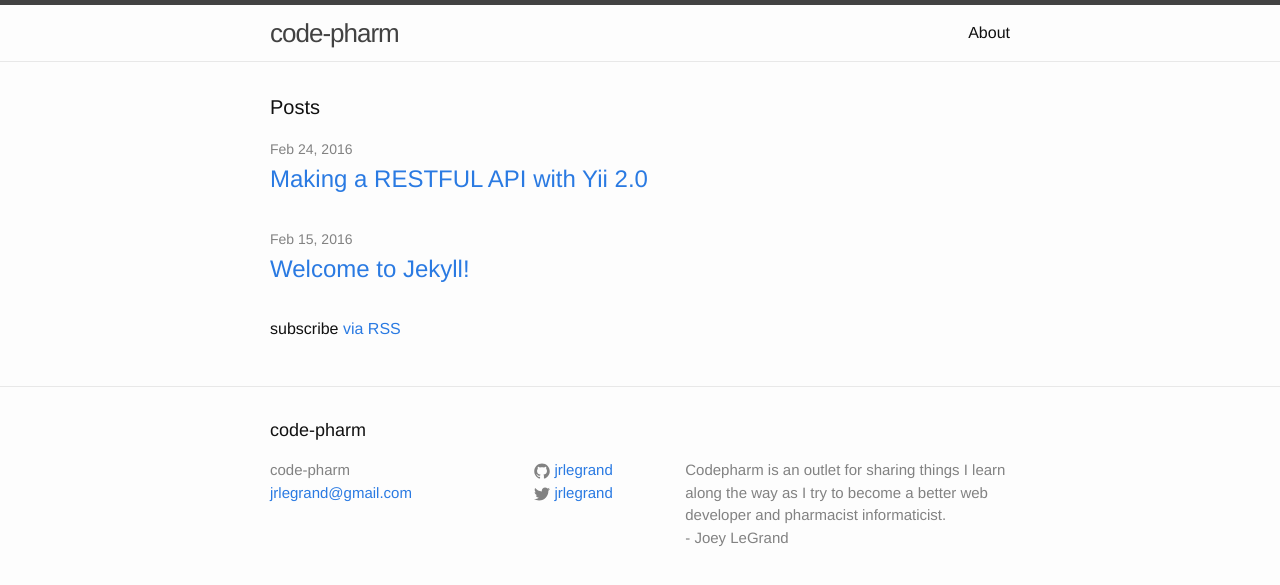
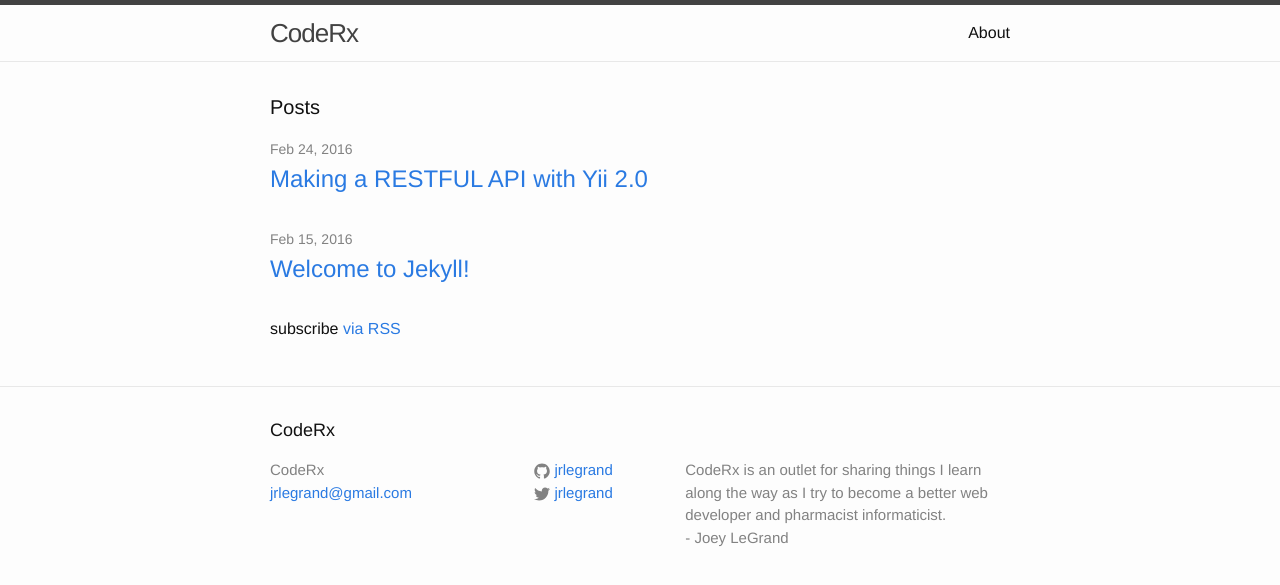
Before and after one commit to jrlegrand/jrlegrand.github.io, a Jekyll site: the page built from index.html, in a window 1280 px wide. Shown: the top 585 px of the page. Built offline with Jekyll 4.4.1, drawn with Linux system fonts in a browser that asks for light colours.

Commit message:
Update _config.yml
Change name of blog

```diff
--- a/_config.yml
+++ b/_config.yml
@@ -6,10 +6,10 @@
 # 'jekyll serve'. If you change this file, please restart the server process.
 
 # Site settings
-title: code-pharm
+title: CodeRx
 email: jrlegrand@gmail.com
 description: > # this means to ignore newlines until "baseurl:"
-  Codepharm is an outlet for sharing things I learn along the way
+  CodeRx is an outlet for sharing things I learn along the way
   as I try to become a better web developer and pharmacist informaticist.
   <br>
   - Joey LeGrand
```
